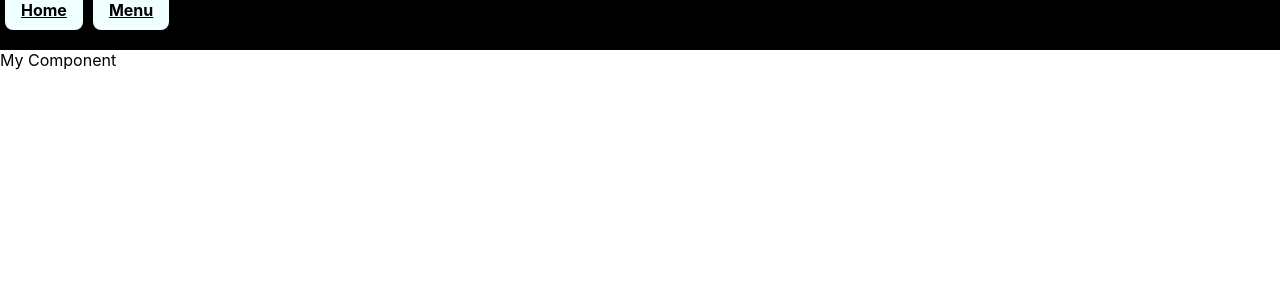
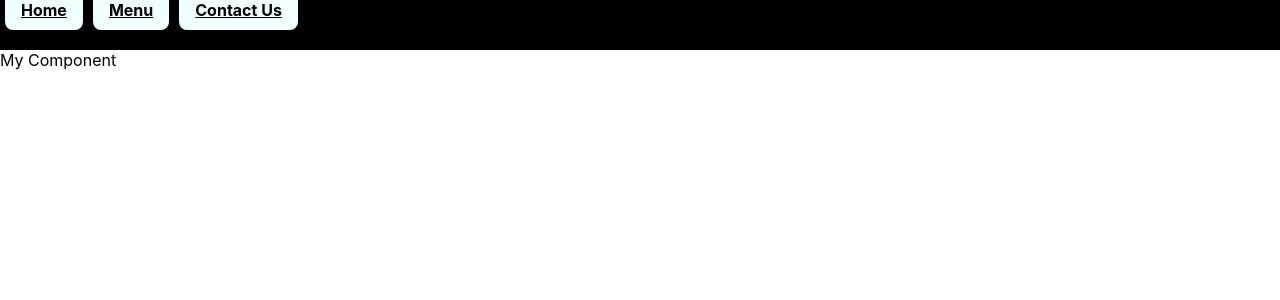
Before and after one commit to patrickmason73/Project-Test-Suite, a React (Create React App) app in the folder client/: page / in a window 1280 px wide. Shown: the top 300 px of the page. Built offline with nearby package versions, Linux system fonts and the light colour scheme; no server answers.

Commit message:
route for menu added, contact button implemented

```diff
--- a/client/src/components/Header.js
+++ b/client/src/components/Header.js
@@ -19,6 +19,11 @@ function Header() {
                     >
                      Menu
                     </NavLink>
+                    <NavLink to="/contact"
+                    className="button-header"
+                    >
+                     Contact Us
+                    </NavLink>
                 </nav>
             </div>
     )
```
Also changed, not shown: 1 other file (tests, documents, lock files or other folders).
